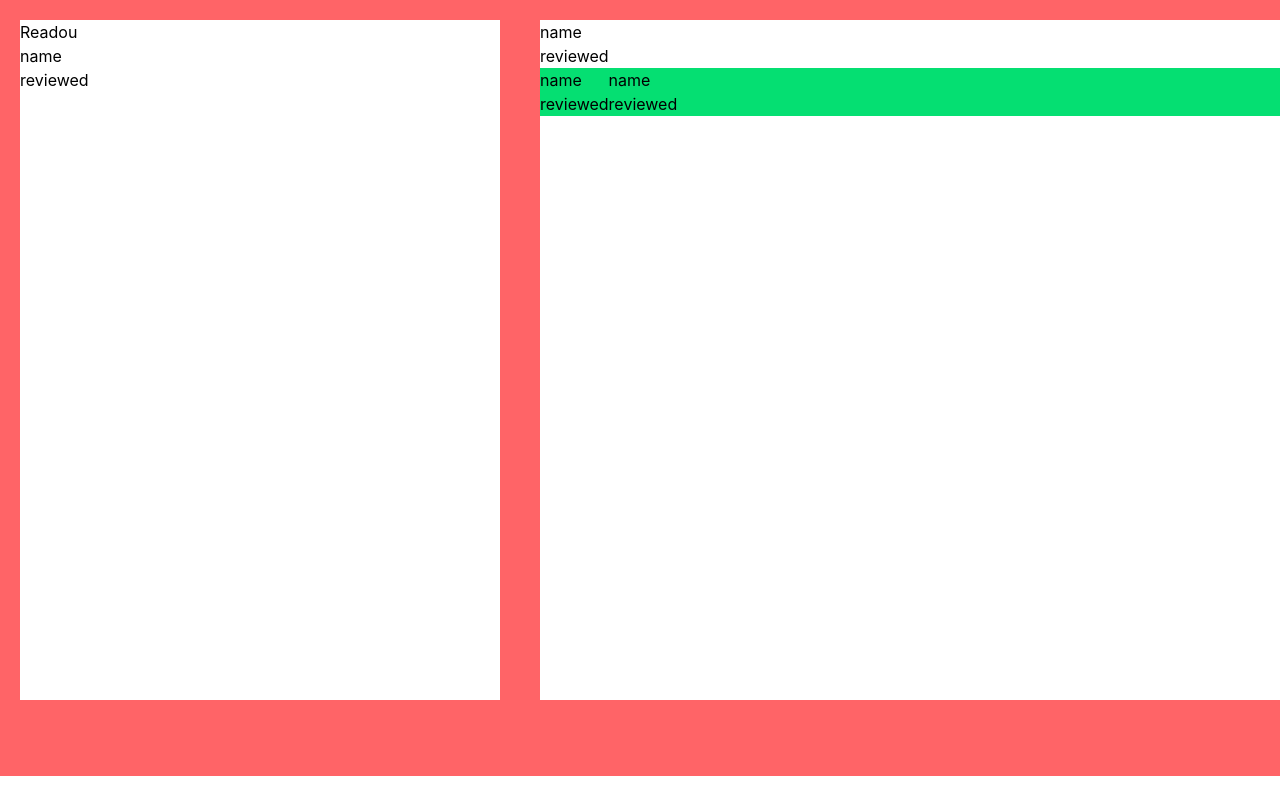
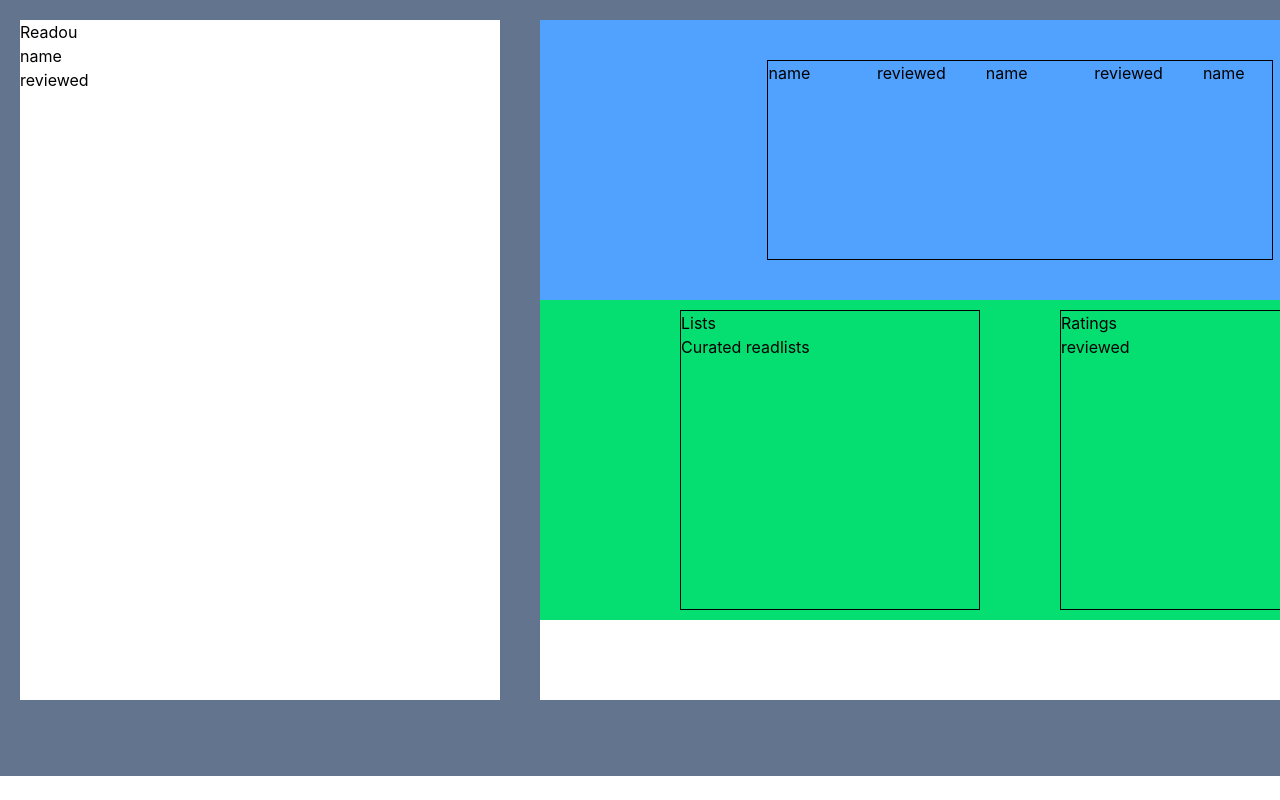
Before and after one commit to edmekit/readou, a React (Vite) app in the folder readou-frontend/: page / in a window 1280 px wide. Shown: the top 800 px of the page. Built offline with nearby package versions, Linux system fonts and the light colour scheme.

Commit message:
skeleton

```diff
--- a/readou-frontend/src/App.jsx
+++ b/readou-frontend/src/App.jsx
@@ -5,15 +5,17 @@ import Reviews from "./Reviews.jsx"
 
 function App(){
     return (
-        <div className="flex flex-row bg-red-400 w-384 h-194 App">
+        <div className="flex flex-row bg-slate-500 w-384 h-194 App">
 
             <div className="w-120 h-170 bg-white m-5  profile">
                 <header>Readou</header>
                 <Profile/>
             </div>
             <div className="flex flex-col bg-white h-170 w-240 m-5 content">
-                <Goat/>
-                <div className="flex flex-row bg-green-400">
+                <div className="bg-blue-400 flex flex-row h-70 justify-center items-center ">
+                    <Goat/>
+                </div>
+                <div className="flex flex-row bg-green-400 justify-center items-center h-80 gap-15">
                     <Lists/>
                     <Reviews/>
                 </div>
--- a/readou-frontend/src/Goat.jsx
+++ b/readou-frontend/src/Goat.jsx
@@ -1,9 +1,11 @@
 function Goat(){
     return (
-        <div>
-            <img/>
+        <div className="grid grid-cols-5 gap-10  goat">
             <h3>name</h3>
             <p>reviewed</p>
+            <h3>name</h3>
+            <p>reviewed</p>
+            <h3>name</h3>
         </div>
     )
 }
--- a/readou-frontend/src/Lists.jsx
+++ b/readou-frontend/src/Lists.jsx
@@ -1,9 +1,8 @@
 function Lists(){
     return (
-        <div>
-            <img/>
-            <h3>name</h3>
-            <p>reviewed</p>
+        <div className="list">
+            <h3>Lists</h3>
+            <p>Curated readlists</p>
         </div>
     )
 }
--- a/readou-frontend/src/Reviews.jsx
+++ b/readou-frontend/src/Reviews.jsx
@@ -1,8 +1,7 @@
 function Reviews(){
     return (
-        <div>
-            <img/>
-            <h3>name</h3>
+        <div className="review">
+            <h3>Ratings</h3>
             <p>reviewed</p>
         </div>
     )
--- a/readou-frontend/src/index.css
+++ b/readou-frontend/src/index.css
@@ -1 +1,17 @@
 @import "tailwindcss";
+
+.list, .review{
+    display: flex;
+    flex-direction: column;
+    flex-wrap: wrap;
+    border: 1px solid black;
+    margin: 10px;
+    width: 300px;
+    height: 300px;
+}
+
+.goat {
+    border: 1px solid black;
+    width: auto;
+    height: 200px;
+}
```
